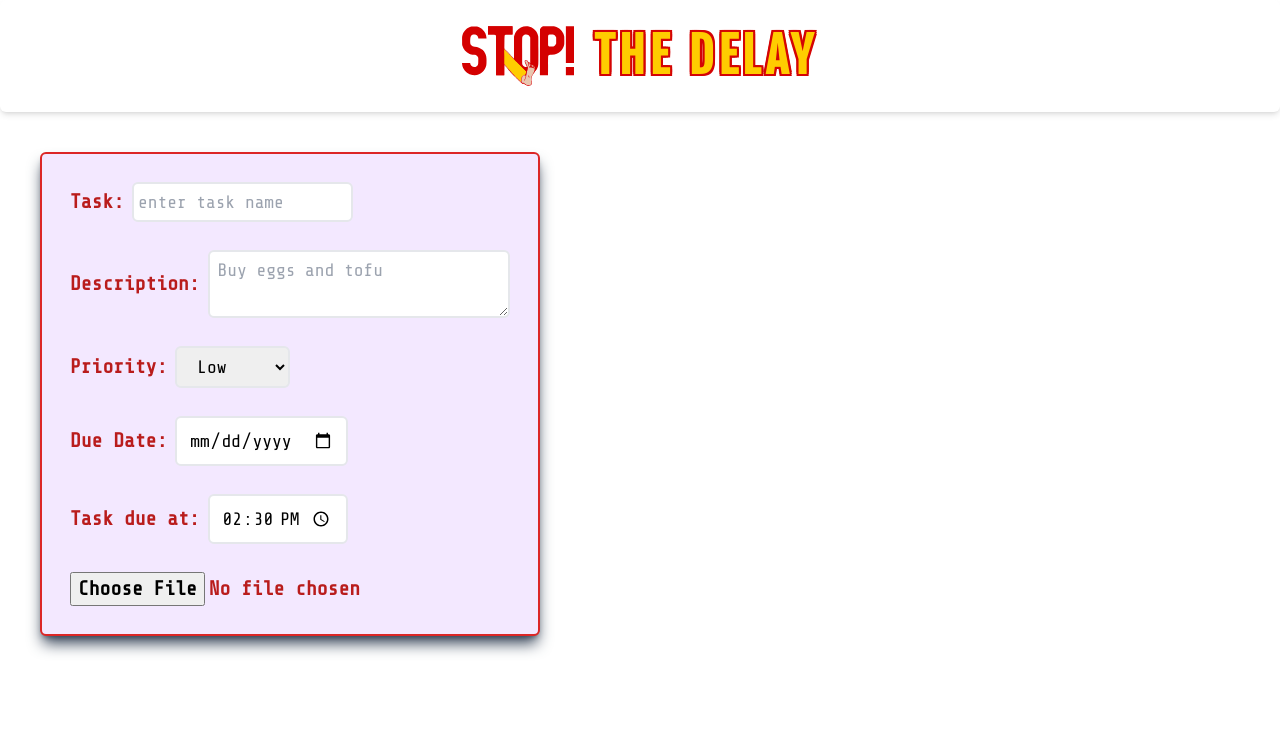
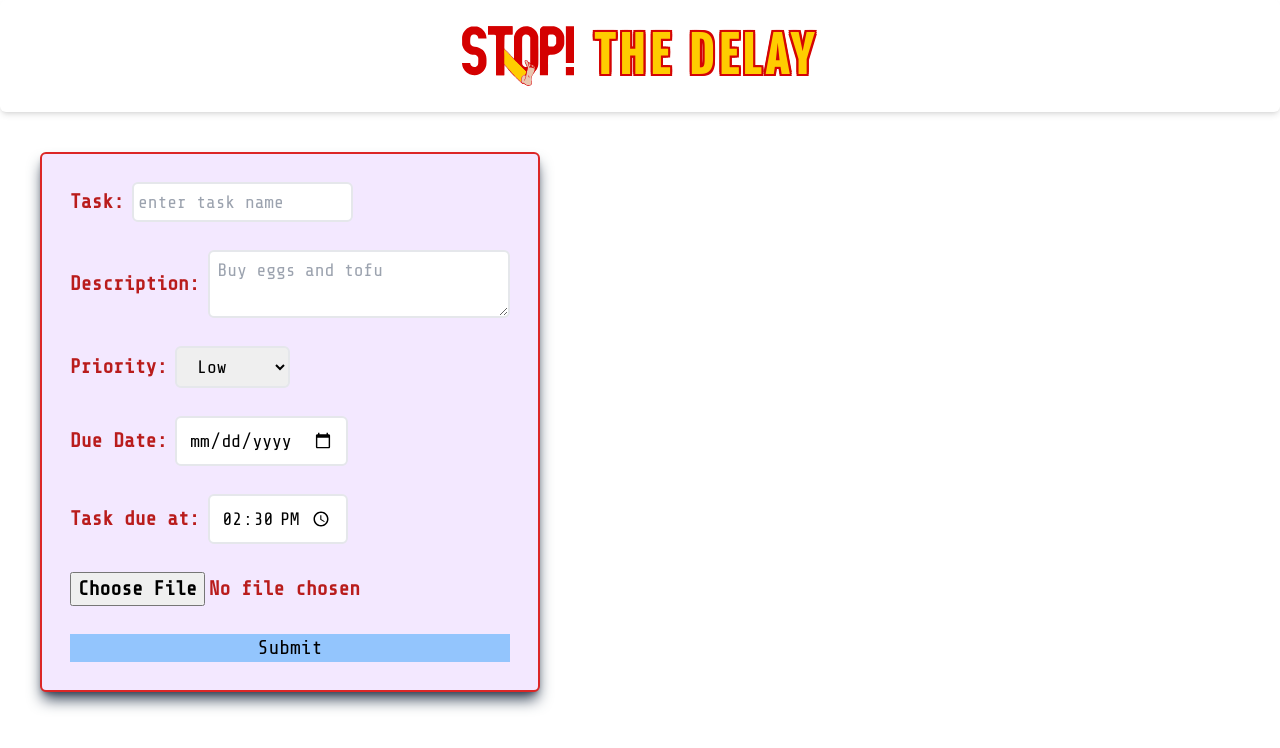
Before and after one commit to sydas13/to-do-app, a React (Vite) app: page / in a window 1280 px wide. Shown: the top 748 px of the page. Built offline with nearby package versions, Linux system fonts and the light colour scheme.

Commit message:
added a submit btn to form

```diff
--- a/src/components/Main.jsx
+++ b/src/components/Main.jsx
@@ -1,7 +1,8 @@
+import flamingo from "../assets/flamingo.svg";
 export default function Main() {
   return (
-    <main className="w-screen mt-10 grid grid-cols-2 ">
-      <form className="shadow-lg shadow-slate-700 hover:shadow rounded-md px-7 py-7 flex flex-col space-y-7 font-form text-xl ml-10  bg-purple-100 border-2 border-red-600 hover:border max-w-[500px] min-w-[300px]">
+    <main className="w-screen mt-10 ">
+      <form className="sliding-window shadow-lg shadow-slate-700 hover:shadow rounded-md px-7 py-7 flex flex-col space-y-7 font-form text-xl ml-10  bg-purple-100 border-2 border-red-600 hover:border max-w-[500px] min-w-[300px]">
         <div className="flex flex-row items-center justify-start space-x-2">
           <label className="font-bold text-red-700" htmlFor="todo-name">
             Task:
@@ -75,8 +76,17 @@ export default function Main() {
             <input type="file" id="file" className=""></input>
           </label>
         </div>
+        <button type="submit" className="bg-blue-300">
+          Submit
+        </button>
       </form>
-      <div></div>
+      <div className="hidden bg-slate-300 shadow-xl h-[173px] w-[500px] mx-auto rounded-2xl relative mt-28">
+        <img
+          src={flamingo}
+          placeholder="flamingo"
+          className="absolute w-20 h-20 top-[-4.6rem]"
+        ></img>
+      </div>
     </main>
   );
 }
```
Also changed, not shown: src/assets/flamingo.svg (added).
